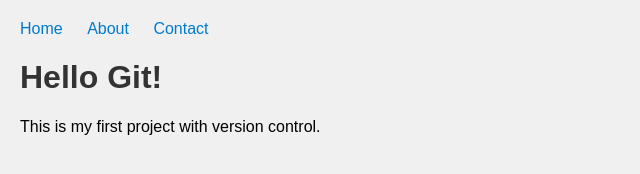
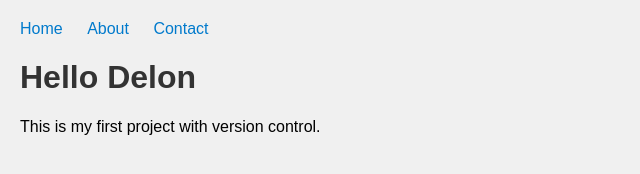
Before and after one commit to deeloon22/my-web-project, a plain HTML site: page index.html in a window 1280 px wide. Shown: the full height of the page, 0-640 px from the left. Drawn offline with Linux system fonts and the light colour scheme.

Commit message:
Update index.html

```diff
--- a/index.html
+++ b/index.html
@@ -13,7 +13,7 @@
             <li><a href="#contact">Contact</a></li>
         </ul>
     </nav>
-    <h1>Hello Git!</h1>
+    <h1>Hello Delon</h1>
     <p>This is my first project with version control.</p>
     </body>
     </html>
```
